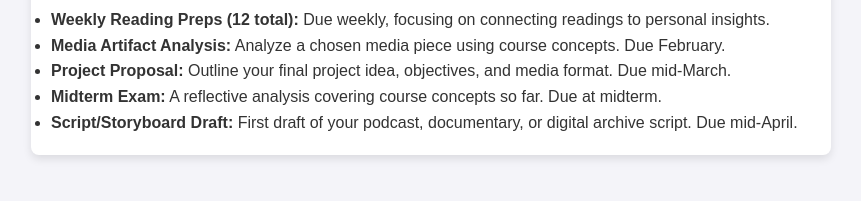
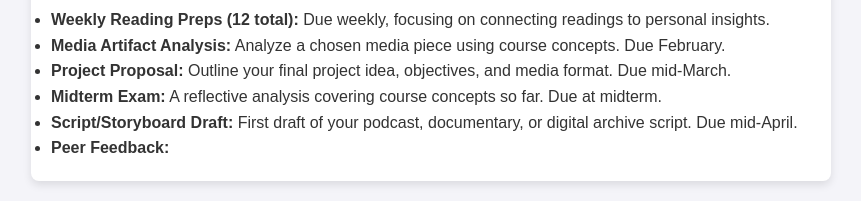
Before and after one commit to drtiffpetricini/drtiffpetricini.github.io, a plain HTML site: page comm335n.html in a window 1280 px wide. Shown: the part 3977-4178 px from the top of the page, without its empty margins (209-1070 px from the left). Before the commit the page ends 4152 px from the top, so only its background shows below. Drawn offline with Linux system fonts and the light colour scheme.

Commit message:
Update comm335n.html

```diff
--- a/comm335n.html
+++ b/comm335n.html
@@ -139,3 +139,4 @@
                 <li><strong>Project Proposal:</strong> Outline your final project idea, objectives, and media format. Due mid-March.</li>
                 <li><strong>Midterm Exam:</strong> A reflective analysis covering course concepts so far. Due at midterm.</li>
                 <li><strong>Script/Storyboard Draft:</strong> First draft of your podcast, documentary, or digital archive script. Due mid-April.</li>
+                <li><strong>Peer Feedback:</strong>
```
